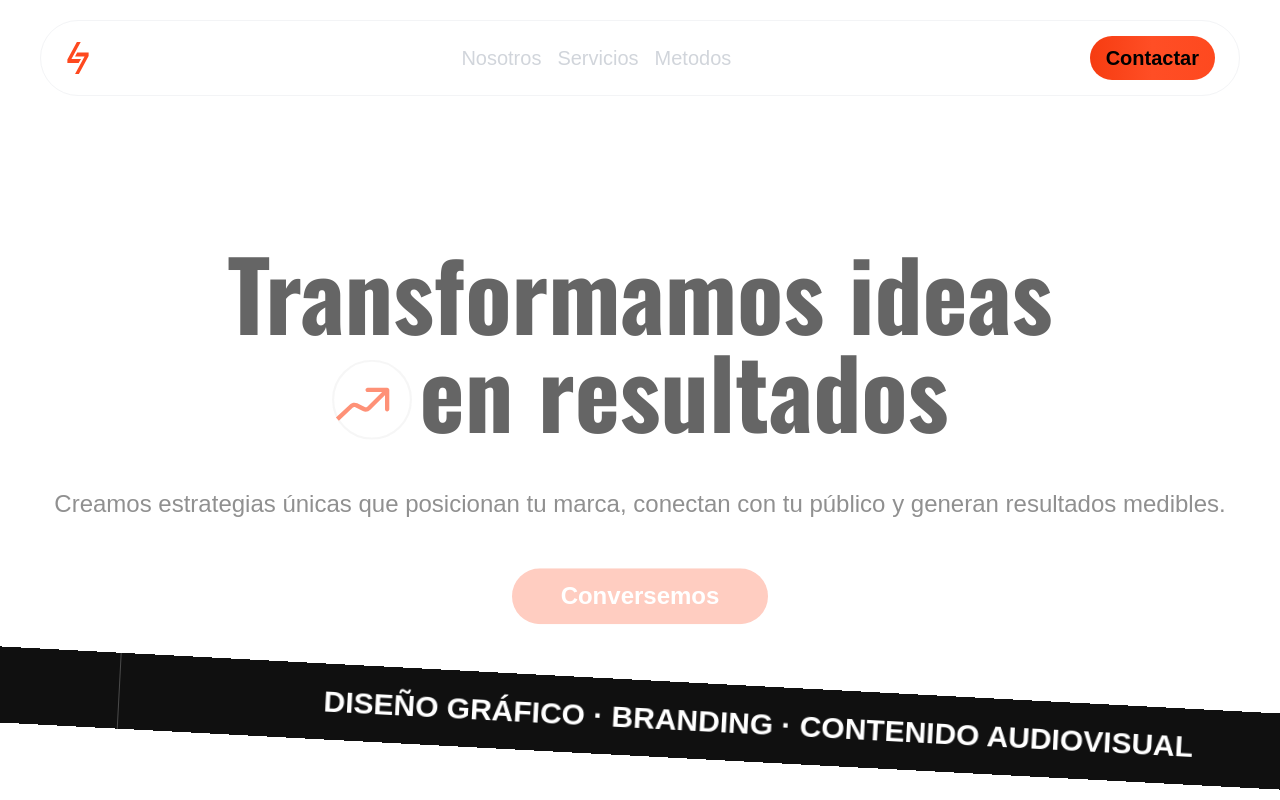
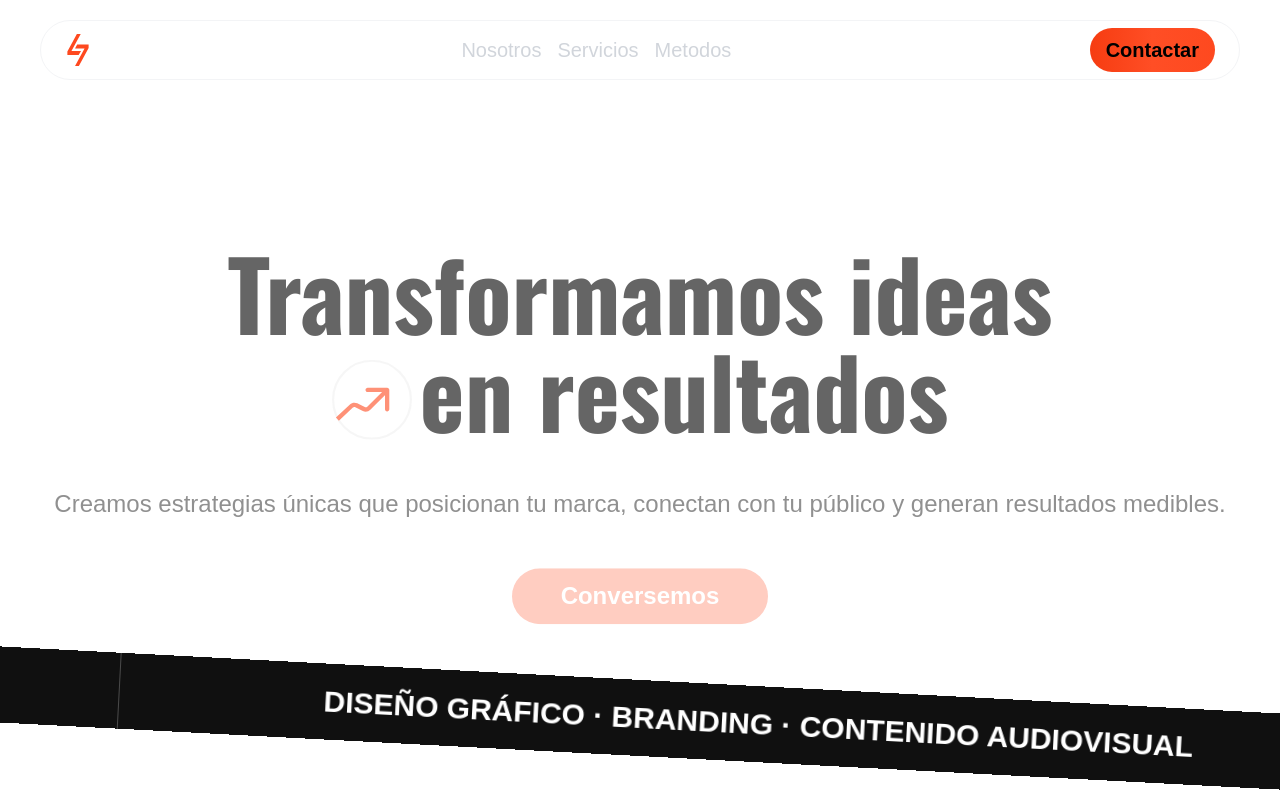
Before and after one commit to mariodev99/zagwhite, a Next.js app: page / in a window 1280 px wide. Built offline with nearby package versions, Linux system fonts and the light colour scheme.

Commit message:
styles header

```diff
--- a/src/app/components/common/Nav.js
+++ b/src/app/components/common/Nav.js
@@ -143,7 +143,7 @@ export default function Nav() {
         transition={{ delay: 5 }}
         className="fixed bg-gradient-to-t top-0  px-5 md:px-10 py-5 z-30 w-full  bg-white"
       >
-        <div className="flex justify-between items-center border border-gray-100 rounded-full p-3 pr-6 relative z-50">
+        <div className="flex justify-between items-center border border-gray-100 rounded-full px-3 py-1 pr-6 relative z-50">
           <Logo width={"50px"} height={"50px"} />
           <div className="hidden md:flex items-center justify-center flex-1 gap-4 text-xl font-medium text-gray-300 ">
             <Link href={"/nosotros"}>Nosotros</Link>
@@ -159,9 +159,7 @@ export default function Nav() {
           >
             <MenuIcon />
           </button>
-
         </div>
-
       </motion.header>
     </>
   );
```
Lines whose indentation alone changed are shown as unchanged.
